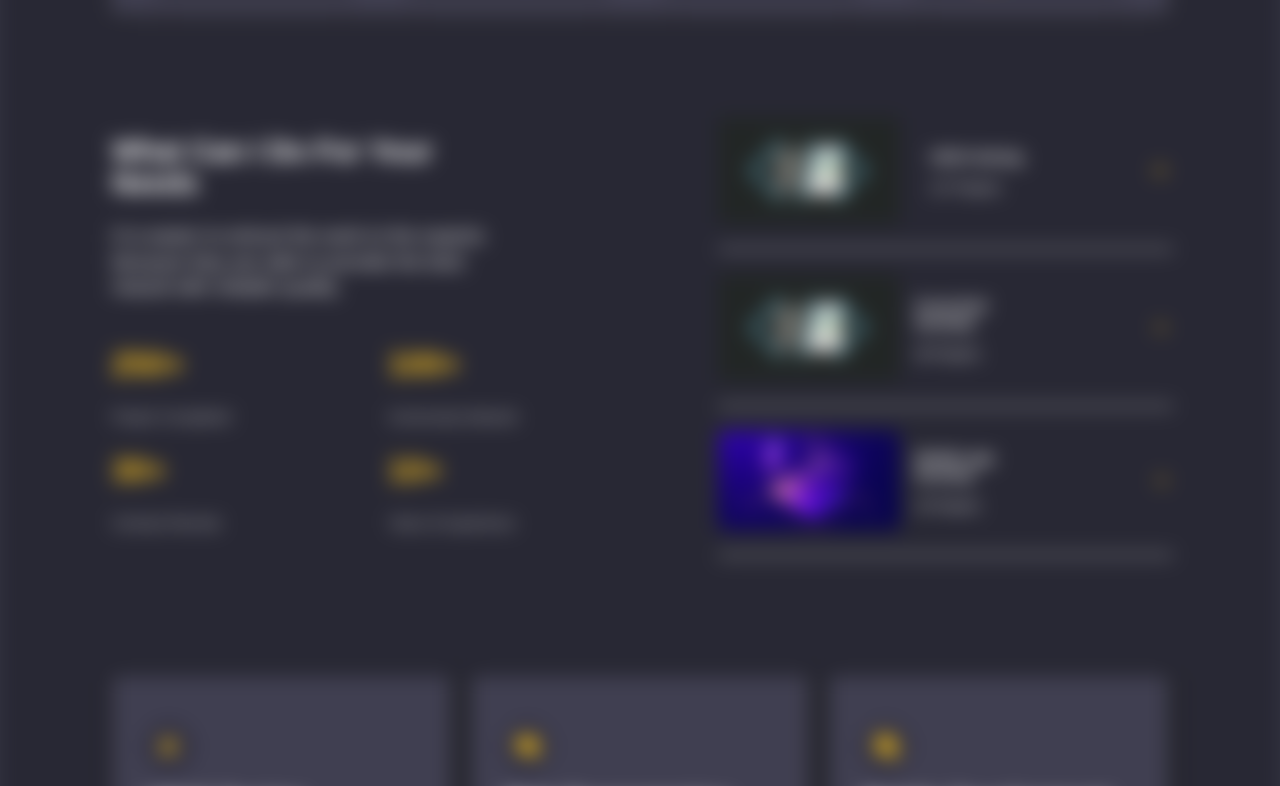
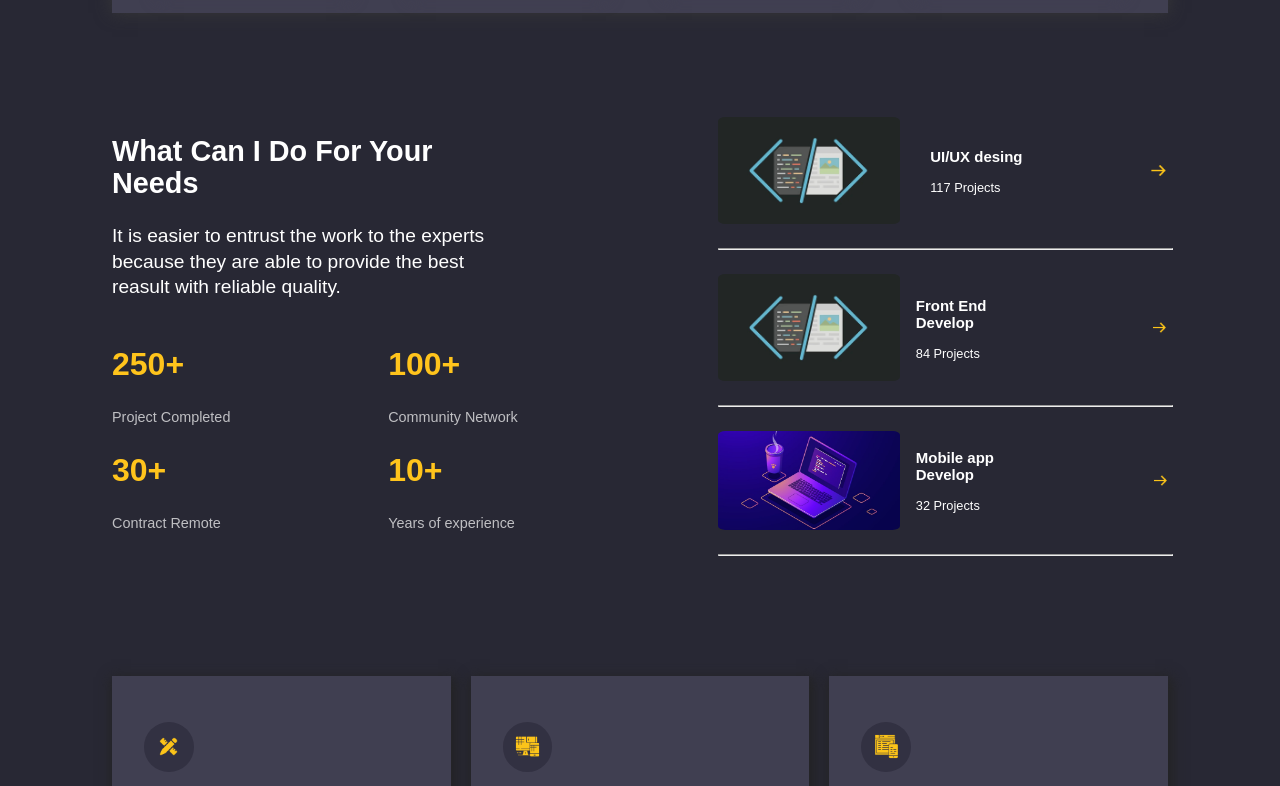
Before and after one commit to saadrehman10/saadrehman10.github.io, a plain HTML site: page index.html in a window 1280 px wide. Shown: the part 682-1468 px from the top of the page. Drawn offline with Linux system fonts and the light colour scheme.

Commit message:
Update style.css

```diff
--- a/style.css
+++ b/style.css
@@ -1,4 +1,4 @@
-a{
+noa{
     text-decoration: none;
     color: white;
 }
@@ -385,7 +385,7 @@ footer{
 }
 
 .background{
-    filter: blur(10px)
+    filter: blur(0px)
 }
 .container {
     text-align: center;
```
